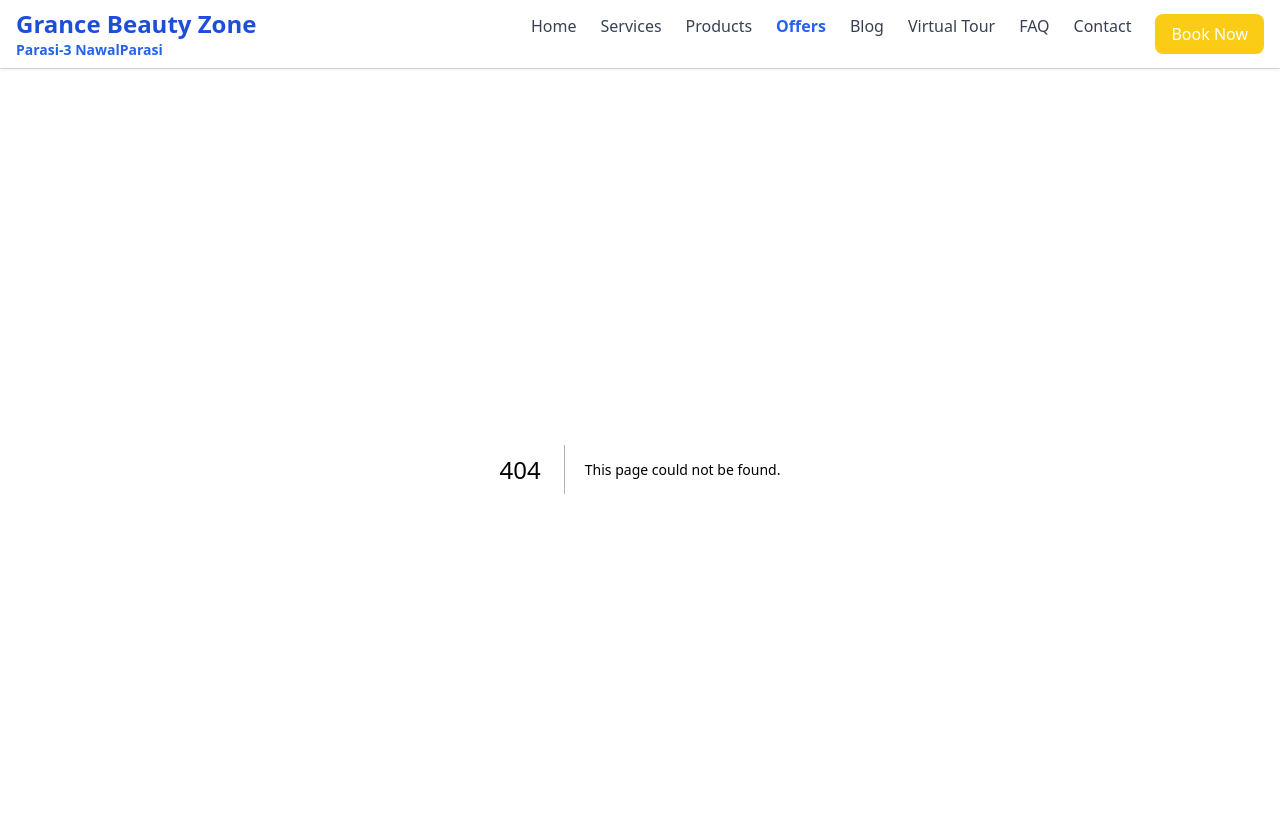
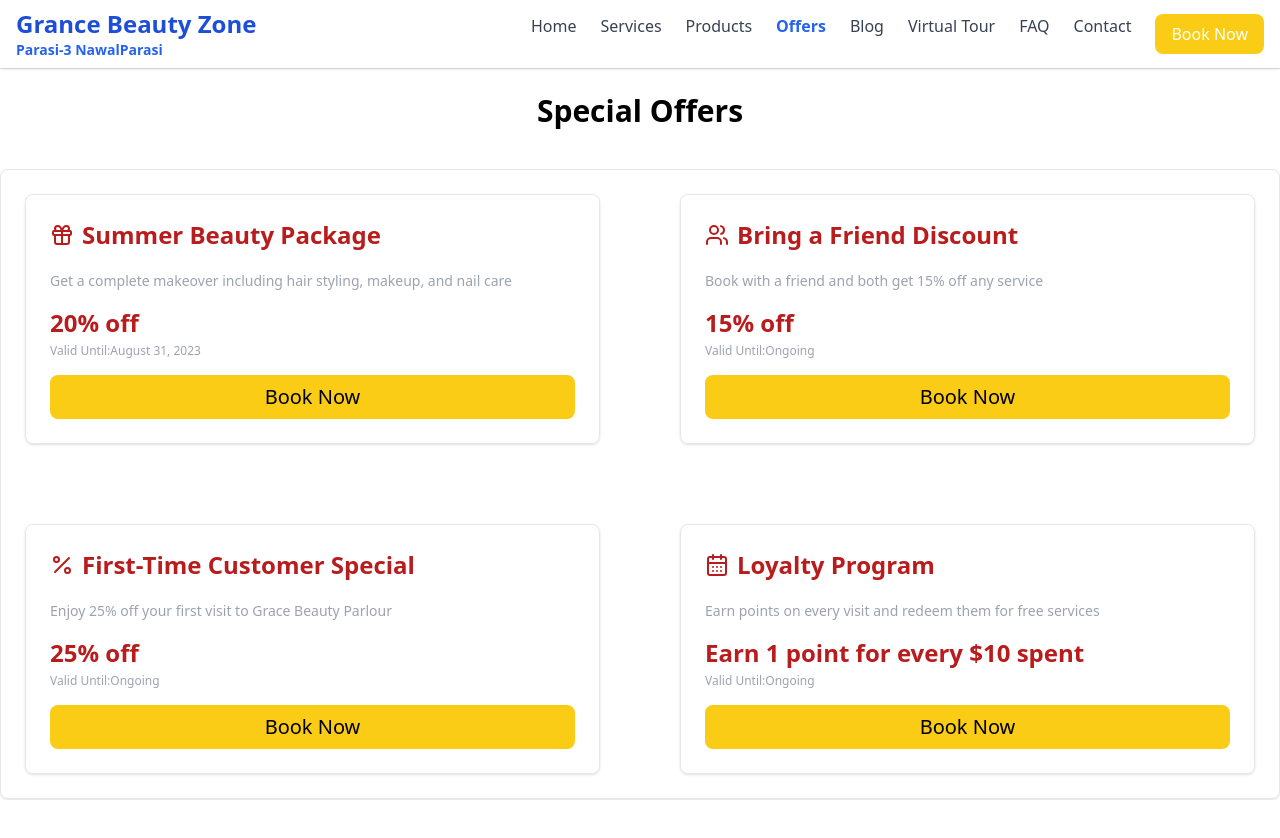
Before and after one commit to suraz343/Grance-Beauty-Zone, a Next.js app: page /offers in a window 1280 px wide. Before the commit this address had no page. Shown: the top 838 px of the page. After the commit the page ends 800 px from the top, so only its background shows below. Built offline with nearby package versions, Linux system fonts and the light colour scheme.

Commit message:
offers page added

```diff
--- /dev/null
+++ b/app/offers/page.tsx
@@ -0,0 +1,62 @@
+import React from "react";
+import { CalendarDays, Percent, Users, Gift } from "lucide-react"
+
+const offers = [
+    {
+      title: "Summer Beauty Package",
+      description: "Get a complete makeover including hair styling, makeup, and nail care",
+      discount: "20% off",
+      validUntil: "August 31, 2023",
+      icon: Gift,
+    },
+    {
+      title: "Bring a Friend Discount",
+      description: "Book with a friend and both get 15% off any service",
+      discount: "15% off",
+      validUntil: "Ongoing",
+      icon: Users,
+    },
+    {
+      title: "First-Time Customer Special",
+      description: "Enjoy 25% off your first visit to Grace Beauty Parlour",
+      discount: "25% off",
+      validUntil: "Ongoing",
+      icon: Percent,
+    },
+    {
+      title: "Loyalty Program",
+      description: "Earn points on every visit and redeem them for free services",
+      discount: "Earn 1 point for every $10 spent",
+      validUntil: "Ongoing",
+      icon: CalendarDays,
+    },
+  ]
+
+
+export default function Offers(){
+    return(
+        <div id="offers" className="">
+            <div className="mt-6 flex justify-center items-center">
+                <h1 className="text-3xl font-bold">Special Offers</h1>
+            </div>
+            <div className="mt-10 grid grid-cols-1 md:grid-cols-2 gap-8 container border rounded-lg shadow">
+                {offers.map((offer,index) =>(
+                    <div key={index} className="flex flex-col m-6 p-6 shadow border rounded-lg hover:scale-105 transition">
+                        <div className="flex items-center mb-4">
+                        <offer.icon className="font-bold text-2xl text-red-700" />
+                        <h1 className="ml-2 font-bold text-2xl text-red-700">{offer.title}</h1>
+                        </div>
+                        <p className="mt-1 text-sm text-gray-400">{offer.description}</p>
+                        <p className="mt-4 text-2xl text-red-700 font-bold">{offer.discount}</p>
+                        <p className="mt-1 text-xs text-gray-400">Valid Until:{offer.validUntil}</p>
+                        <button className="text-xl bg-yellow-400 p-2 mt-4 rounded-lg">Book Now</button>
+
+
+                    </div>
+                ))}
+
+            </div>
+
+        </div>
+    );
+}
```
